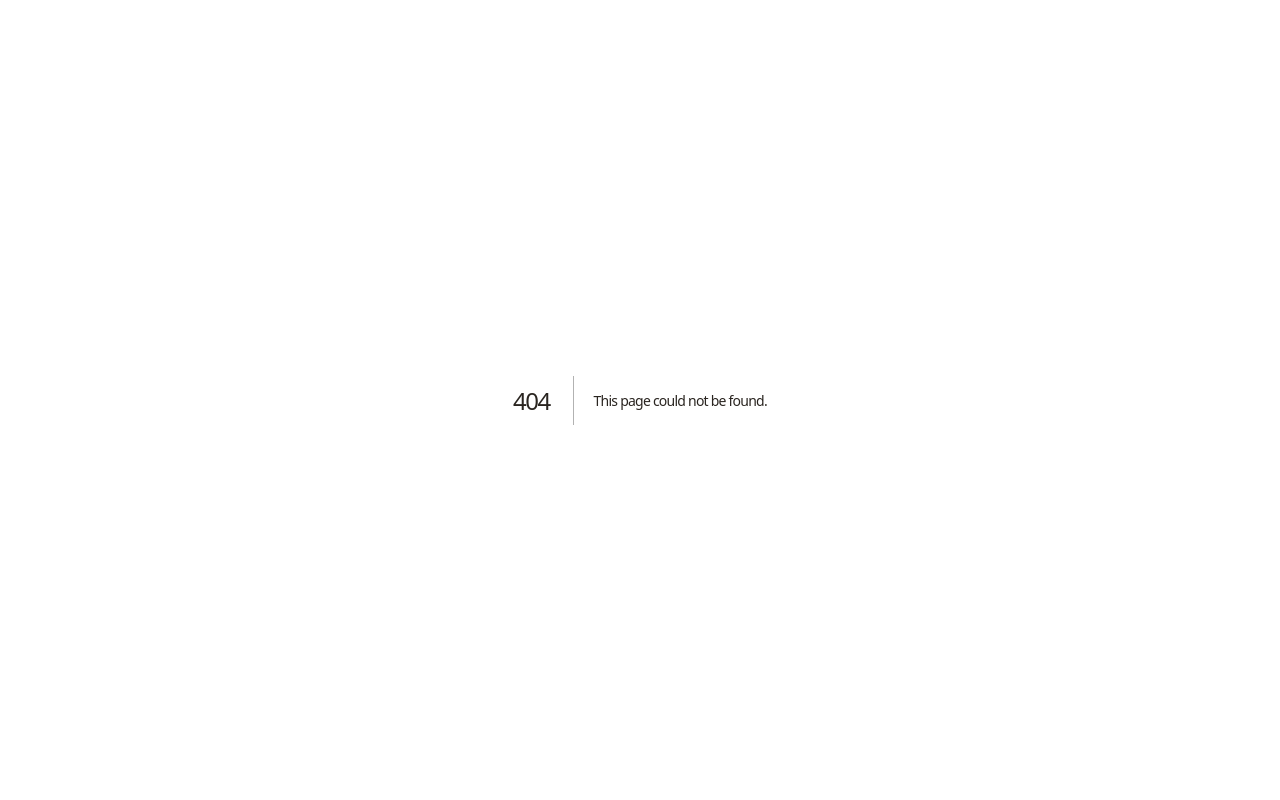
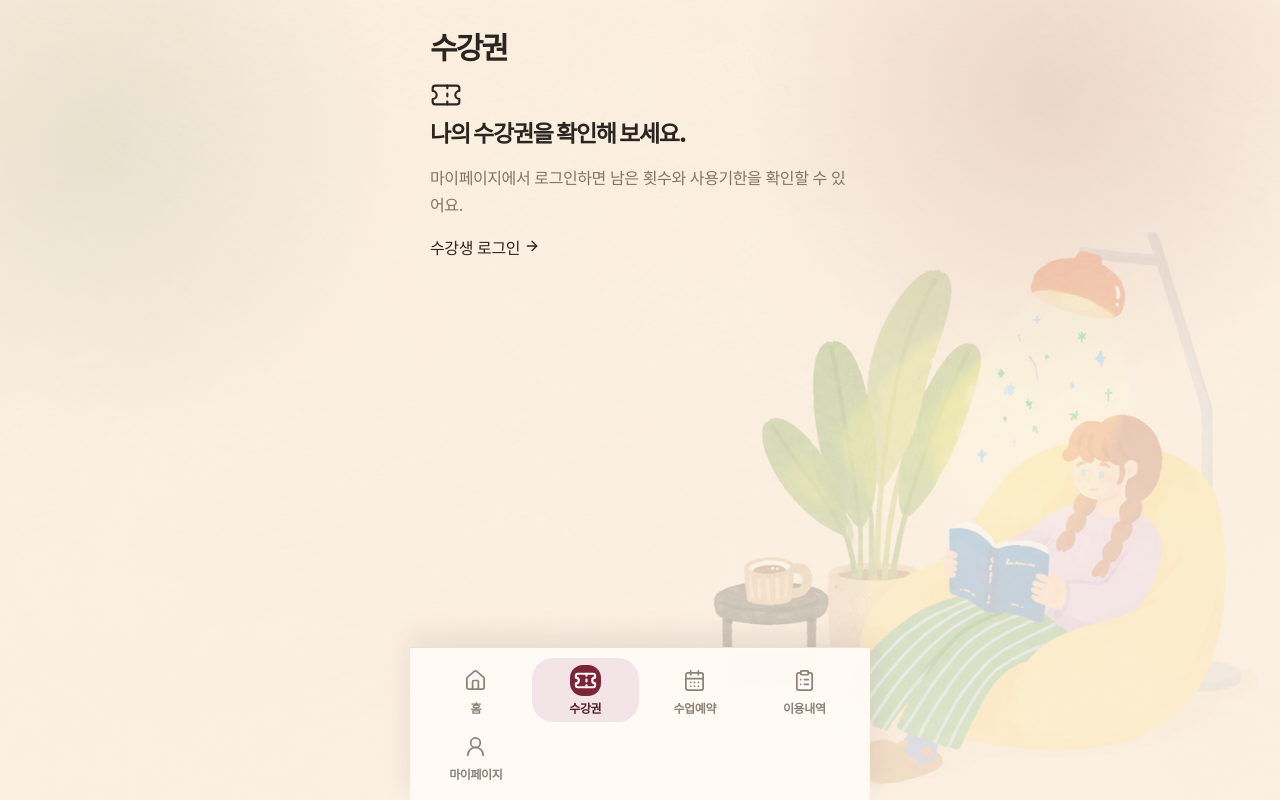
Before and after one commit to dlduswn001/reservation, a Next.js app: page /passes in a window 1280 px wide. Before the commit this address had no page. Built offline with nearby package versions, Linux system fonts and the light colour scheme.

Commit message:
design: add student class-pass dashboard

```diff
--- /dev/null
+++ b/app/passes/page.tsx
@@ -0,0 +1,99 @@
+"use client";
+
+import { useEffect, useState } from "react";
+import Link from "next/link";
+import { ArrowRight, Ticket, CalendarDays } from "lucide-react";
+import BottomNav from "../components/BottomNav";
+import { getRegularPassPolicyStatus } from "../../lib/passPolicy";
+
+type Student = {
+  id: string;
+  name: string;
+  phone_last4: string;
+  lesson_credits?: number;
+  lesson_duration_minutes?: number;
+  pass_registered_at?: string | null;
+  pass_first_lesson_at?: string | null;
+  pass_expires_at?: string | null;
+  pass_extension_used?: boolean | null;
+  pass_extension_until?: string | null;
+  pass_extension_reason?: string | null;
+};
+
+export default function PassesPage() {
+  const [student, setStudent] = useState<Student | null>(null);
+  const [loading, setLoading] = useState(true);
+
+  useEffect(() => {
+    async function load() {
+      try {
+        const raw = window.localStorage.getItem("munjangStudentLogin");
+        if (!raw) return;
+        const saved = JSON.parse(raw) as {name?: string; phone_last4?: string};
+        if (!saved.name || !/^\d{4}$/.test(String(saved.phone_last4 || ""))) return;
+        const res = await fetch("/api/student/login", {
+          method: "POST",
+          headers: { "Content-Type": "application/json" },
+          body: JSON.stringify({ name: saved.name, phone_last4: saved.phone_last4 }),
+          cache: "no-store",
+        });
+        const json = await res.json();
+        if (res.ok && json.student) setStudent(json.student);
+      } catch {
+        // 로그인 정보가 없어도 수강권 화면에서 안내를 볼 수 있습니다.
+      } finally {
+        setLoading(false);
+      }
+    }
+    load();
+  }, []);
+
+  const duration = Number(student?.lesson_duration_minutes || 90);
+  const durationName = duration === 120 ? "120분" : duration === 45 ? "45분" : "90분";
+  const pass = student ? getRegularPassPolicyStatus(student) : null;
+
+  return (
+    <main className="container appContainer studioApp">
+      <header className="studioPageHeader"><h1>수강권</h1></header>
+      {loading ? (
+        <section className="studioEmpty">수강권 정보를 불러오고 있어요.</section>
+      ) : !student ? (
+        <section className="studioBlankCard">
+          <Ticket size={32} strokeWidth={1.6}/>
+          <h2>나의 수강권을 확인해 보세요.</h2>
+          <p>마이페이지에서 로그인하면 남은 횟수와 사용기한을 확인할 수 있어요.</p>
+          <Link href="/profile" className="studioTextButton">수강생 로그인 <ArrowRight size={16}/></Link>
+        </section>
+      ) : (
+        <>
+          <p className="studioPassLabel">{student.name}님의 수강권</p>
+          <section className="studioTicketCard" aria-label="보유 중인 정규수강권">
+            <span className="studioTicketStatus">사용 중</span>
+            <span className="studioTicketType">문장학교 · 1:1 글쓰기</span>
+            <h2>{durationName} 정규수강권</h2>
+            <p>나만의 문장을 쓰는 시간</p>
+            <div className="studioTicketBalance">
+              <span>잔여 수강권</span>
+              <strong>{student.lesson_credits ?? 0}회</strong>
+            </div>
+          </section>
+
+          <section className="studioSection studioPassDetails">
+            <h2>수강권 이용 정보</h2>
+            <div className="studioDetailRows">
+              <div><span>수업 길이</span><strong>{durationName}</strong></div>
+              <div><span>첫 수업일</span><strong>{pass?.applies ? (pass.firstLessonAt || "첫 예약 후 산정") : "정책 적용 전"}</strong></div>
+              <div><span>사용기한</span><strong>{pass?.applies ? (pass.expiresAt || "첫 수업일 기준") : "정책 적용 전"}</strong></div>
+            </div>
+            <p className="studioFootnote">4회 정규수강권은 첫 수업일부터 10주 동안 사용할 수 있습니다. 수강권 연장은 관리자에게 문의해 주세요.</p>
+          </section>
+
+          <Link className="studioFullLink" href={duration === 120 ? "/regular" : "/book"}>
+            <CalendarDays size={20}/> {duration === 120 ? "120분 수업 일정 문의하기" : "수업 예약하기"} <ArrowRight size={18}/>
+          </Link>
+        </>
+      )}
+      <BottomNav />
+    </main>
+  );
+}
```
